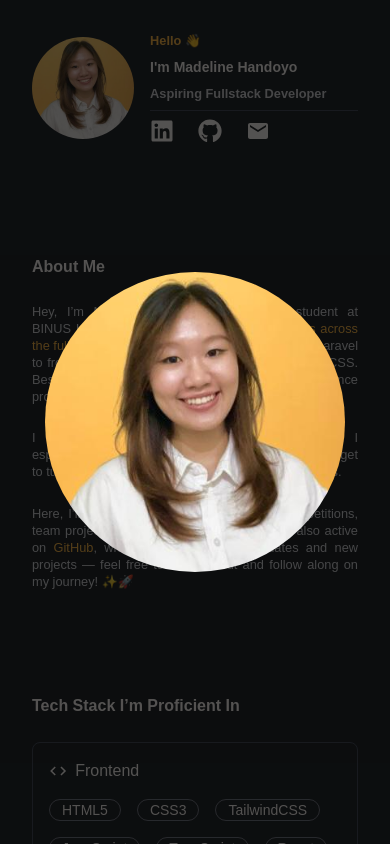
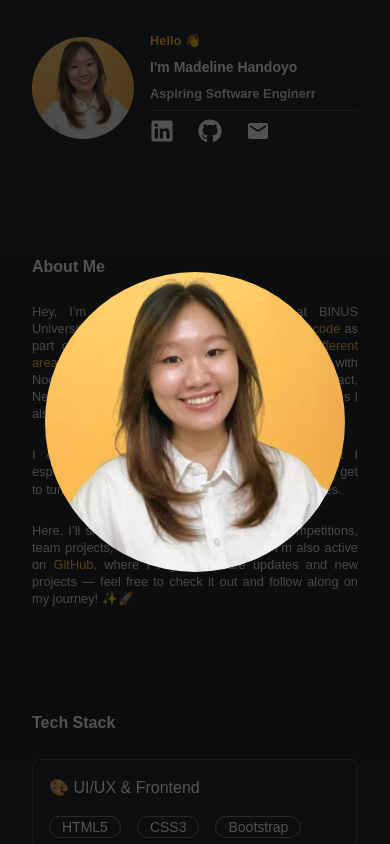
Before and after one commit to medlynhan/medlynaa, a Next.js app: page / in a window 390 px wide. Both pictures are taken after a click on the picture 83 px from the left and 87 px from the top of the page. Shown: the top 844 px of the page. Built offline with nearby package versions, Linux system fonts and the light colour scheme.

Commit message:
fix role

```diff
--- a/src/app/detailProject/[ProjectName]/page.jsx
+++ b/src/app/detailProject/[ProjectName]/page.jsx
@@ -112,7 +112,7 @@ export default function page() {
         <div className="flex flex-col md:flex-row h-full  gap-10 p-8 w-full items-start lg:py-20 pb-10  ">
                 {/*challenge */}
                 <div className='flex flex-col gap-2 lg:w-1/2'>
-                  <h3 className="font-semibold  name-area text-base md:text-xl text-(--black) ">Challenge:</h3>
+                  <h3 className="font-semibold  name-area text-base md:text-xl text-(--black) ">Problem:</h3>
                   <p className="text-gray-300 text-justify">
                         {project.challenge}
                   </p>
--- a/src/app/page.jsx
+++ b/src/app/page.jsx
@@ -89,10 +89,10 @@ useEffect(() => {
 
   const techStack = {
   frontend: [
-    "HTML5", "CSS3", "TailwindCSS", "JavaScript", "TypeScript", "React", "Next.js", "ShadCN",  "Figma"
+    "HTML5", "CSS3", "Bootstrap", "TailwindCSS", "JavaScript","JQuery", "TypeScript", "React", "Next.js", "ShadCN",  "Figma", "Framer Motion"
   ],
   backend: [
-    "Node.js", "Express.js", "PHP", "Laravel", "ASP.NET", "C#", "MySQL", "PostgreSQL", "Docker", "Railway", "Vercel",
+    "Node.js", "Express.js", "PHP", "Laravel", "ASP.NET", "C#", "Java","Python", "MySQL", "PostgreSQL", "Docker", "Railway", "Vercel",
   ],
 
 };
@@ -113,7 +113,7 @@ useEffect(() => {
               <p className=" font-mono text-left lg:text-base  font-semibold text-(--yellow)">Hello 👋</p>
               <p className="font-semibold text-(--black) name-area text-sm sm:text-lg md:text-2xl ">I'm <span className="">Madeline Handoyo</span></p>
               <div className=" w-fit flex  ">
-                  <p className=" text-gray-300  text-start w-full md:text-lg font-semibold">Aspiring Fullstack Developer</p>
+                  <p className=" text-gray-300  text-start w-full md:text-lg font-semibold">Aspiring Software Enginerr</p>
               </div>
               <div className="flex pt-2 flex lg:hidden justify-between items-center border-t-1 border-gray-700">
                 <Icon></Icon>
@@ -156,24 +156,42 @@ useEffect(() => {
         <div ref={aboutRef} className="flex flex-col gap-6 pt-20 ">
             <p className="sub-header-text lg:text-lg font-semibold ">About Me</p>
             <p className="text-justify">
-              Hey, I’m Madeline, a Computer Science student at BINUS University. <span className=" text-(--yellow) cursor-pointer">I love exploring different areas across the fullstack</span>, from backend logic with Node.js and Laravel to frontend design with React, Next.js, and TailwindCSS. Besides studying, sometimes I also take on freelance projects !
+              Hey, I’m a Computer Science student at BINUS University, strive to write <span className=" text-(--black) text-(--yellow) cursor-pointer">clean and maintainable code</span> as part of my learning journey. <span className=" text-(--yellow) cursor-pointer">I love exploring different areas across the fullstack</span>, from backend logic with Node.js and Laravel to frontend design with React, Next.js, and TailwindCSS. Besides studying, sometimes I also take on freelance projects!
             </p>
             <p className="text-justify">
               I enjoy building digital products end-to-end, but I especially find myself <span className=" text-(--black) text-(--yellow) cursor-pointer">drawn to the frontend</span> where I get to turn ideas into beautiful and interactive experiences.
             </p>
             <p className="text-justify">
-              Here, I’ll show you some of my work from <span className="    ">competitions, team projects, and personal explorations.</span> I’m also active on <span className="   text-(--yellow) cursor-pointer "><a target="_blank" rel="noopener noreferrer" href="https://github.com/medlynhan">GitHub</a></span>, where I regularly share updates and new projects — feel free to check it out and follow along on my journey! ✨🚀
+              Here, I’ll show you some of my work from <span className="    ">competitions, team projects, and personal explorations.</span> I’m also active on    <div className="inline relative group  text-(--black) text-(--yellow) cursor-pointer">
+                      <a
+                        target="_blank"
+                        rel="noopener noreferrer"
+                        href="https://github.com/medlynhan"
+                        className="no-underline text-inherit cursor-auto"
+                      >
+                        <span className="lg:cursor-pointer">GitHub</span>
+                      </a>
+                      <img
+                        src="/github.png" // The image to show on hover
+                        alt="GitHub Hover"
+                        className="absolute top-[-20vh] left-0 opacity-0 group-hover:opacity-100 transition-opacity duration-300 cursor-pointer transform group-hover:scale-500 rounded-[0.07rem] hidden lg:block"
+                        width={50}
+                        height={50}
+                      />
+                    </div>
+
+
+                    , where I regularly share updates and new projects — feel free to check it out and follow along on my journey! ✨🚀
             </p>
 
-            <p className="sub-header-text lg:text-lg font-semibold mt-20 ">Tech Stack I’m Proficient In</p>
+            <p className="sub-header-text lg:text-lg font-semibold mt-20 ">Tech Stack </p>
 
            <section className="grid grid-cols-1  gap-8">
 
             {/* Frontend Section */}
             <div className="flex flex-col items-center border  border-gray-700  p-4 rounded-lg">
               <div className="flex w-full flex-row gap-2 mb-4 items-center justify-center ">
-                <IoMdCode className=" text-xl text-white"/>
-                <h2 className="text-(--black) text-base  w-full text-white">Frontend</h2>
+                <h2 className="text-(--black) text-base  w-full text-white">🎨 UI/UX & Frontend</h2>
               </div>
               <div className="flex flex-wrap gap-4 justify-start">
                 {techStack.frontend.map((lang, index) => (
@@ -185,8 +203,7 @@ useEffect(() => {
             {/* Backend Section */}
             <div className="flex flex-col items-center border  border-gray-700 p-4 rounded-lg">
               <div className="flex w-full flex-row gap-2 mb-4 items-center justify-center ">
-                <LuDatabase className="text-lg text-white"/>
-                <h2 className="text-(--black) w-full text-white text-base">Backend & Deployment</h2>
+                <h2 className="text-(--black) w-full text-white text-base">⚒️ Backend & Deployment</h2>
               </div>
               <div className="flex flex-wrap gap-4 ">
                 {techStack.backend.map((lang, index) => (
--- a/src/components/ProfileImage.jsx
+++ b/src/components/ProfileImage.jsx
@@ -1,5 +1,5 @@
 import React, { useState } from 'react';
-import Image from "next/image";
+import Image from 'next/image';
 
 export default function ProfileImage() {
   const [image, setImage] = useState(false);
@@ -11,14 +11,31 @@ export default function ProfileImage() {
 
   return (
     <div className='image-area cursor-pointer z-10 max-w-40'>
-      <Image src="/profile.png" alt="Madeline Profile" width={200} height={200} className="rounded-full" onClick={scaleImage} />
+      <Image
+        src="/profile.png"
+        alt="Madeline Profile"
+        width={200}
+        height={200}
+        className="rounded-full transition-all duration-300 ease-in-out transform hover:scale-110"
+        onClick={scaleImage}
+      />
 
       {image && (
-        <div className="fixed top-0 left-0 w-full h-full bg-stone-950/70 flex justify-center items-center z-50" onClick={scaleImage}>
-          <Image src="/profile.png" alt="Madeline Profile" width={300} height={300} className="rounded-full "/>
+        <div
+          className="fixed top-0 left-0 w-full h-full bg-stone-950/70 flex justify-center items-center z-50 opacity-0 transition-opacity duration-300 ease-in-out"
+          style={{ opacity: image ? 1 : 0 }}
+          onClick={scaleImage}
+        >
+          <Image
+            src="/profile.png"
+            alt="Madeline Profile"
+            width={300}
+            height={300}
+            className="rounded-full transition-all duration-300 ease-in-out transform"
+            style={{ transform: image ? 'scale(1)' : 'scale(0.8)' }}
+          />
         </div>
       )}
     </div>
-
   );
 }
--- a/src/data/projects.js
+++ b/src/data/projects.js
@@ -5,7 +5,7 @@ export const projectData = {
     name: 'Leluri',
     description: 'Digital Cultural Community Platform',
     type: 'Web Dev Competition IITC 2025',
-    role: 'Team Lead & Frontend Developer',
+    role: 'Team Lead, UI/UX Designer, & Frontend Developer',
     year: '2025',
     techStack: ["Next.js", "Typescript", "React", "Tailwind CSS", "ShadCN UI", "Supabase", "Vercel"],
     challenge: "Many cultural projects in Indonesia only focus on 'introducing' culture to young generations, but they rarely create something sustainable that can truly be passed on.",
@@ -28,7 +28,7 @@ export const projectData = {
     name: 'Tapaknusa',
     description: 'Explore Hidden Indonesian Heritage',
     type: 'Web Design Competition PARAS ICT X 2025',
-    role: 'Fullstack Developer',
+    role: 'UI/UX Designer & Fullstack Developer',
     year: '2025',
     techStack: ["Laravel","HTML","CSS","JQuery","MySQL","Railway"],
     challenge: "Cultural tourism in Indonesia is often overlooked—even by Indonesians themselves. Tickets for festivals or attractions are hard to find, and big e-commerce platforms don’t really sell them. This makes culture harder to access and enjoy.",
@@ -49,8 +49,8 @@ export const projectData = {
   Irrigo: {
     name: 'Irrigo',
     description: ' Irrigation Recommendation System',
-    type: 'Web Dev Competition SECOMP 2025',
-    role: 'FullStack Developer ',
+    type: 'Self Learning Project',
+    role: 'UI/UX Designer & FullStack Developer ',
     year: '2025',
     techStack: ["Next.js","Node.js","Flask","Python","Random Forest","Mapbox API","OpenWeatherAPI","EOSDA API","Docker"],
     challenge: "Many small farmers in Indonesia can’t afford modern irrigation systems like drip irrigation, which makes it hard to manage water effectively. This leaves them at a disadvantage compared to larger farms.",
```
Also changed, not shown: public/github.png (added), public/linkedin.png (added).
